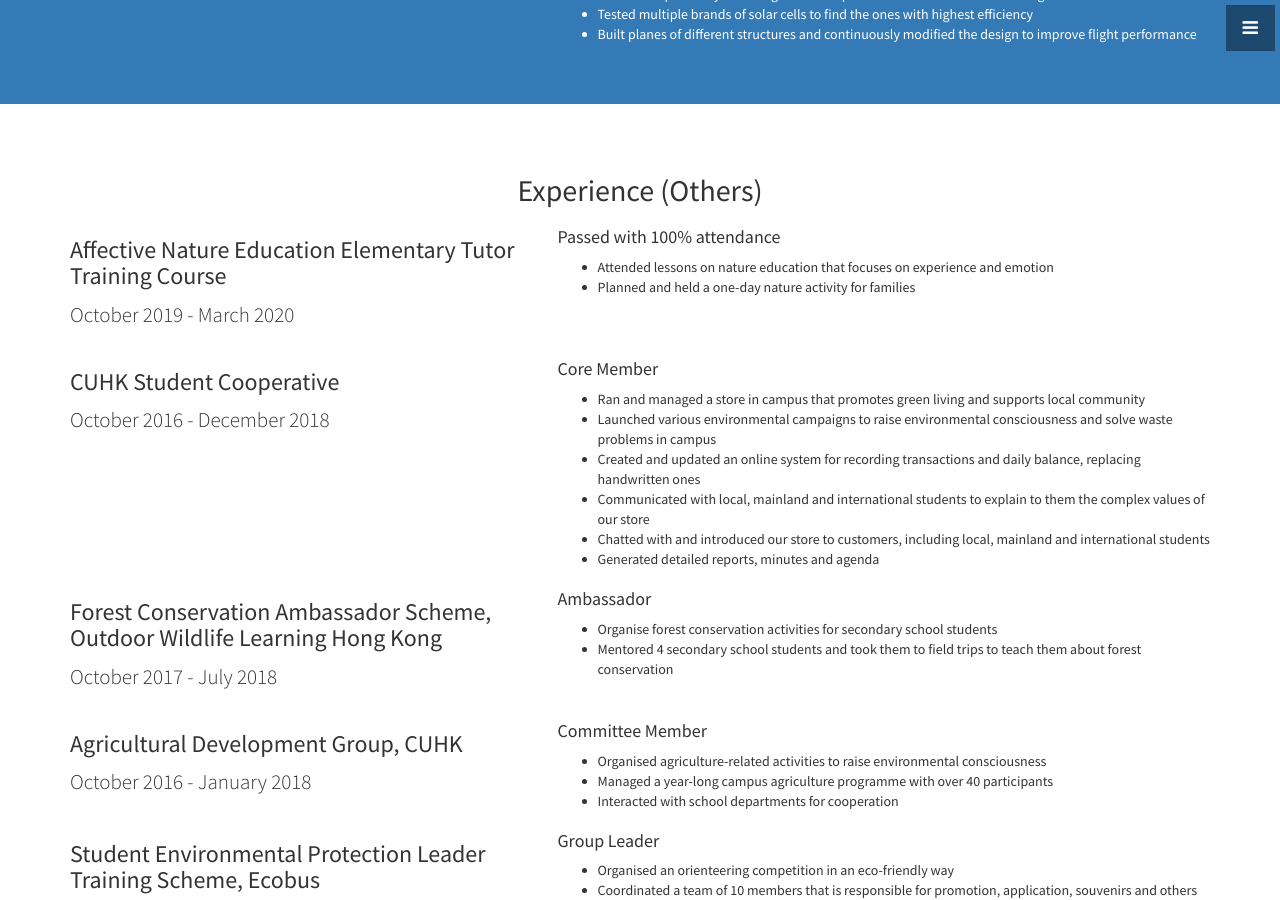
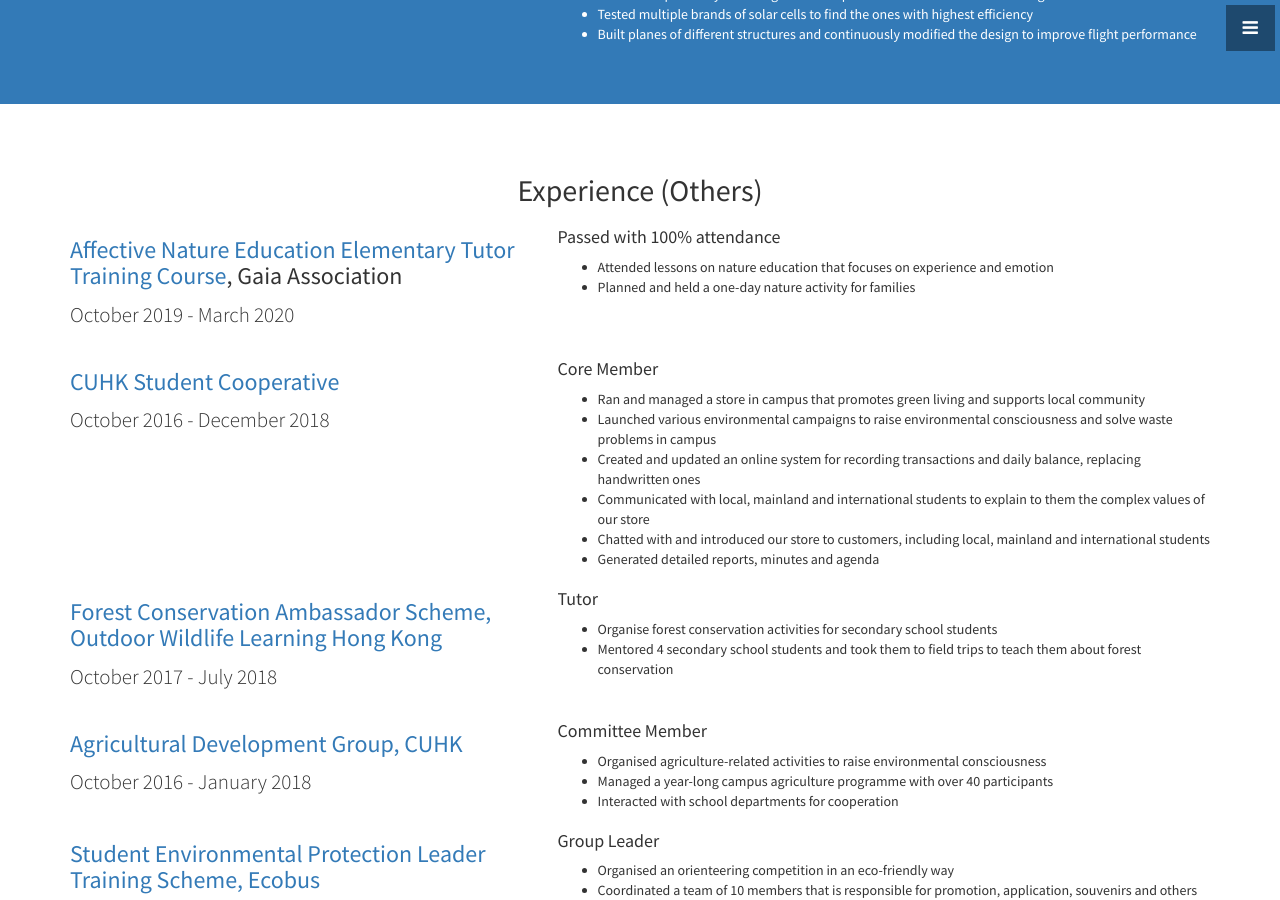
Before and after one commit to leelacceber/stylish-portfolio-jekyll-master, a Jekyll site: the page built from index.html, in a window 1280 px wide and 900 px high, scrolled down 2219 px. Built offline with Jekyll 4.4.1, drawn with Linux system fonts in a browser that asks for light colours.

Commit message:
Update experience_others.html

```diff
--- a/_includes/experience_others.html
+++ b/_includes/experience_others.html
@@ -8,7 +8,7 @@
 
     <div class="row">
       <div class="col-md-5 text-left">
-        <h3>Affective Nature Education Elementary Tutor Training Course </h3>
+        <h3><a target="_blank" href="https://www.gaia.org.hk/activity/earthwalker/">Affective Nature Education Elementary Tutor Training Course</a>, Gaia Association </h3>
         <p class="lead">October 2019 - March 2020</p>
       </div>
       <div class="col-md-7 text-left">
@@ -22,7 +22,7 @@
 
     <div class="row">
       <div class="col-md-5 text-left">
-        <h3>CUHK Student Cooperative</h3>
+        <h3><a target="_blank" href="https://zh-hk.facebook.com/cuhappycorner/">CUHK Student Cooperative</a></h3>
         <p class="lead">October 2016 - December 2018</p>
       </div>
       <div class="col-md-7 text-left">
@@ -40,11 +40,11 @@
 
     <div class="row">
       <div class="col-md-5 text-left">
-        <h3>Forest Conservation Ambassador Scheme, Outdoor Wildlife Learning Hong Kong</h3>
+        <h3><a target="_blank" href="https://zh-hk.facebook.com/forestconservationhk/">Forest Conservation Ambassador Scheme, Outdoor Wildlife Learning Hong Kong</a></h3>
         <p class="lead">October 2017 - July 2018</p>
       </div>
       <div class="col-md-7 text-left">
-        <h4>Ambassador</h4>
+        <h4>Tutor</h4>
         <ul>
           <li>Organise forest conservation activities for secondary school students</li>
           <li>Mentored 4 secondary school students and took them to field trips to teach them about forest conservation</li>
@@ -54,7 +54,7 @@
 
     <div class="row">
       <div class="col-md-5 text-left">
-        <h3>Agricultural Development Group, CUHK</h3>
+        <h3><a target="_blank" href="https://www.facebook.com/CUAgro/">Agricultural Development Group, CUHK</a></h3>
         <p class="lead">October 2016 - January 2018</p>
       </div>
       <div class="col-md-7 text-left">
@@ -69,7 +69,7 @@
 
     <div class="row">
       <div class="col-md-5 text-left">
-        <h3>Student Environmental Protection Leader Training Scheme, Ecobus </h3>
+        <h3><a target="_blank" href="https://ecobus.org.hk/greengoer/">Student Environmental Protection Leader Training Scheme, Ecobus</a></h3>
         <p class="lead">October 2016 - July 2017</p>
       </div>
       <div class="col-md-7 text-left">
```
